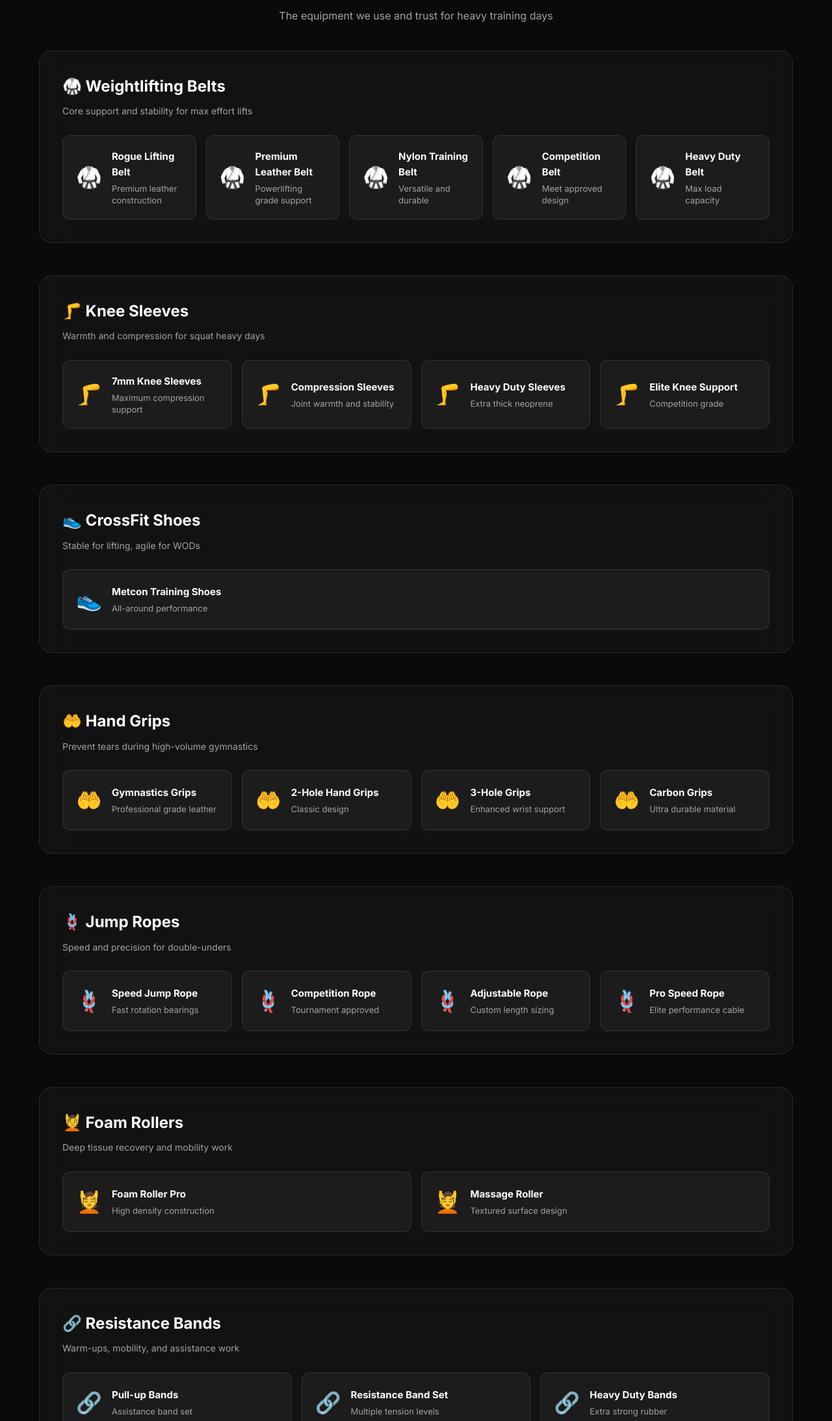
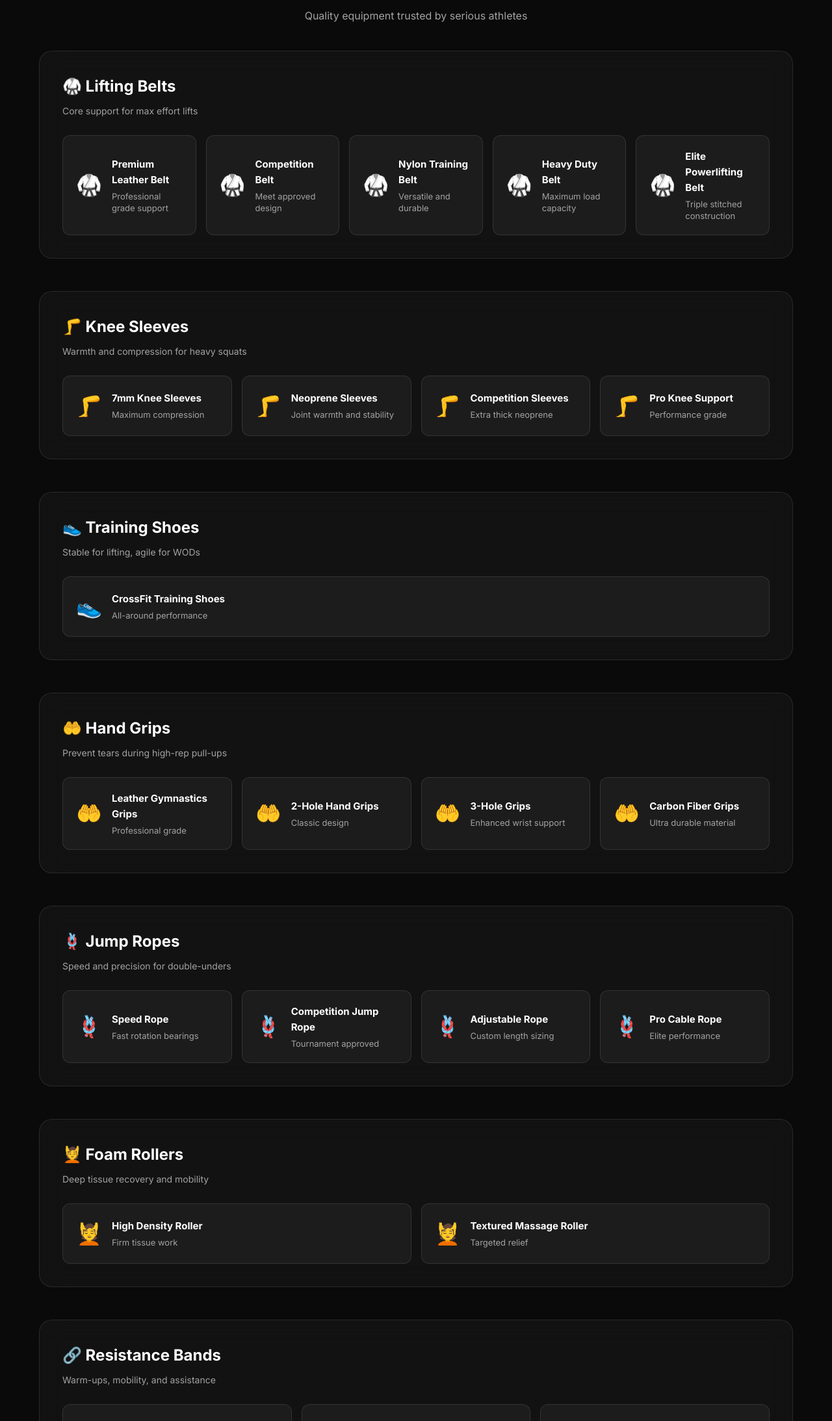
Before and after one commit to lukeoestreich24-pixel/WOD-TOOLS, a plain HTML site: page index.html in a window 1280 px wide. Shown: the part 1672-3859 px from the top of the page at 65% size. Drawn offline with Linux system fonts and the light colour scheme.

Commit message:
Update index.html

```diff
--- a/index.html
+++ b/index.html
@@ -110,29 +110,29 @@
     <div class="subtle-gear-section">
         <h2 class="section-title" style="margin-bottom: 15px;">Recommended Training Gear</h2>
         <p style="text-align: center; color: var(--text-secondary); margin-bottom: 40px; font-size: 16px;">
-            The equipment we use and trust for heavy training days
+            Quality equipment trusted by serious athletes
         </p>
 
         <div class="product-categories">
 
             <div class="product-category">
                 <div class="category-header">
-                    <h3>🥋 Weightlifting Belts</h3>
-                    <p>Core support and stability for max effort lifts</p>
+                    <h3>🥋 Lifting Belts</h3>
+                    <p>Core support for max effort lifts</p>
                 </div>
                 <div class="product-grid">
                     <a href="https://amzn.to/3MvFHf2" target="_blank" rel="noopener" class="product-card">
                         <div class="product-icon">🥋</div>
                         <div class="product-info">
-                            <div class="product-name">Rogue Lifting Belt</div>
-                            <div class="product-desc">Premium leather construction</div>
+                            <div class="product-name">Premium Leather Belt</div>
+                            <div class="product-desc">Professional grade support</div>
                         </div>
                     </a>
                     <a href="https://amzn.to/4bQhvhT" target="_blank" rel="noopener" class="product-card">
                         <div class="product-icon">🥋</div>
                         <div class="product-info">
-                            <div class="product-name">Premium Leather Belt</div>
-                            <div class="product-desc">Powerlifting grade support</div>
+                            <div class="product-name">Competition Belt</div>
+                            <div class="product-desc">Meet approved design</div>
                         </div>
                     </a>
                     <a href="https://amzn.to/46TcEci" target="_blank" rel="noopener" class="product-card">
@@ -145,15 +145,15 @@
                     <a href="https://amzn.to/4qEX7nF" target="_blank" rel="noopener" class="product-card">
                         <div class="product-icon">🥋</div>
                         <div class="product-info">
-                            <div class="product-name">Competition Belt</div>
-                            <div class="product-desc">Meet approved design</div>
+                            <div class="product-name">Heavy Duty Belt</div>
+                            <div class="product-desc">Maximum load capacity</div>
                         </div>
                     </a>
                     <a href="https://amzn.to/4awV7aP" target="_blank" rel="noopener" class="product-card">
                         <div class="product-icon">🥋</div>
                         <div class="product-info">
-                            <div class="product-name">Heavy Duty Belt</div>
-                            <div class="product-desc">Max load capacity</div>
+                            <div class="product-name">Elite Powerlifting Belt</div>
+                            <div class="product-desc">Triple stitched construction</div>
                         </div>
                     </a>
                 </div>
@@ -162,35 +162,35 @@
             <div class="product-category">
                 <div class="category-header">
                     <h3>🦵 Knee Sleeves</h3>
-                    <p>Warmth and compression for squat heavy days</p>
+                    <p>Warmth and compression for heavy squats</p>
                 </div>
                 <div class="product-grid">
                     <a href="https://amzn.to/4az9JGT" target="_blank" rel="noopener" class="product-card">
                         <div class="product-icon">🦵</div>
                         <div class="product-info">
                             <div class="product-name">7mm Knee Sleeves</div>
-                            <div class="product-desc">Maximum compression support</div>
+                            <div class="product-desc">Maximum compression</div>
                         </div>
                     </a>
                     <a href="https://amzn.to/4tDovVO" target="_blank" rel="noopener" class="product-card">
                         <div class="product-icon">🦵</div>
                         <div class="product-info">
-                            <div class="product-name">Compression Sleeves</div>
+                            <div class="product-name">Neoprene Sleeves</div>
                             <div class="product-desc">Joint warmth and stability</div>
                         </div>
                     </a>
                     <a href="https://amzn.to/4ty0z6h" target="_blank" rel="noopener" class="product-card">
                         <div class="product-icon">🦵</div>
                         <div class="product-info">
-                            <div class="product-name">Heavy Duty Sleeves</div>
+                            <div class="product-name">Competition Sleeves</div>
                             <div class="product-desc">Extra thick neoprene</div>
                         </div>
                     </a>
                     <a href="https://amzn.to/3MLAIah" target="_blank" rel="noopener" class="product-card">
                         <div class="product-icon">🦵</div>
                         <div class="product-info">
-                            <div class="product-name">Elite Knee Support</div>
-                            <div class="product-desc">Competition grade</div>
+                            <div class="product-name">Pro Knee Support</div>
+                            <div class="product-desc">Performance grade</div>
                         </div>
                     </a>
                 </div>
@@ -198,14 +198,14 @@
 
             <div class="product-category">
                 <div class="category-header">
-                    <h3>👟 CrossFit Shoes</h3>
+                    <h3>👟 Training Shoes</h3>
                     <p>Stable for lifting, agile for WODs</p>
                 </div>
                 <div class="product-grid">
                     <a href="https://amzn.to/4kG65Qb" target="_blank" rel="noopener" class="product-card">
                         <div class="product-icon">👟</div>
                         <div class="product-info">
-                            <div class="product-name">Metcon Training Shoes</div>
+                            <div class="product-name">CrossFit Training Shoes</div>
                             <div class="product-desc">All-around performance</div>
                         </div>
                     </a>
@@ -215,14 +215,14 @@
             <div class="product-category">
                 <div class="category-header">
                     <h3>🤲 Hand Grips</h3>
-                    <p>Prevent tears during high-volume gymnastics</p>
+                    <p>Prevent tears during high-rep pull-ups</p>
                 </div>
                 <div class="product-grid">
                     <a href="https://amzn.to/4tC9Fi9" target="_blank" rel="noopener" class="product-card">
                         <div class="product-icon">🤲</div>
                         <div class="product-info">
-                            <div class="product-name">Gymnastics Grips</div>
-                            <div class="product-desc">Professional grade leather</div>
+                            <div class="product-name">Leather Gymnastics Grips</div>
+                            <div class="product-desc">Professional grade</div>
                         </div>
                     </a>
                     <a href="https://amzn.to/4aRR6PK" target="_blank" rel="noopener" class="product-card">
@@ -242,7 +242,7 @@
                     <a href="https://amzn.to/4kFdI9u" target="_blank" rel="noopener" class="product-card">
                         <div class="product-icon">🤲</div>
                         <div class="product-info">
-                            <div class="product-name">Carbon Grips</div>
+                            <div class="product-name">Carbon Fiber Grips</div>
                             <div class="product-desc">Ultra durable material</div>
                         </div>
                     </a>
@@ -258,14 +258,14 @@
                     <a href="https://amzn.to/4ahqk38" target="_blank" rel="noopener" class="product-card">
                         <div class="product-icon">🪢</div>
                         <div class="product-info">
-                            <div class="product-name">Speed Jump Rope</div>
+                            <div class="product-name">Speed Rope</div>
                             <div class="product-desc">Fast rotation bearings</div>
                         </div>
                     </a>
                     <a href="https://amzn.to/4azS4yY" target="_blank" rel="noopener" class="product-card">
                         <div class="product-icon">🪢</div>
                         <div class="product-info">
-                            <div class="product-name">Competition Rope</div>
+                            <div class="product-name">Competition Jump Rope</div>
                             <div class="product-desc">Tournament approved</div>
                         </div>
                     </a>
@@ -279,8 +279,8 @@
                     <a href="https://amzn.to/3OdlLyh" target="_blank" rel="noopener" class="product-card">
                         <div class="product-icon">🪢</div>
                         <div class="product-info">
-                            <div class="product-name">Pro Speed Rope</div>
-                            <div class="product-desc">Elite performance cable</div>
+                            <div class="product-name">Pro Cable Rope</div>
+                            <div class="product-desc">Elite performance</div>
                         </div>
                     </a>
                 </div>
@@ -289,21 +289,21 @@
             <div class="product-category">
                 <div class="category-header">
                     <h3>💆 Foam Rollers</h3>
-                    <p>Deep tissue recovery and mobility work</p>
+                    <p>Deep tissue recovery and mobility</p>
                 </div>
                 <div class="product-grid">
                     <a href="https://amzn.to/4rjbnUf" target="_blank" rel="noopener" class="product-card">
                         <div class="product-icon">💆</div>
                         <div class="product-info">
-                            <div class="product-name">Foam Roller Pro</div>
-                            <div class="product-desc">High density construction</div>
+                            <div class="product-name">High Density Roller</div>
+                            <div class="product-desc">Firm tissue work</div>
                         </div>
                     </a>
                     <a href="https://amzn.to/3Ok4qne" target="_blank" rel="noopener" class="product-card">
                         <div class="product-icon">💆</div>
                         <div class="product-info">
-                            <div class="product-name">Massage Roller</div>
-                            <div class="product-desc">Textured surface design</div>
+                            <div class="product-name">Textured Massage Roller</div>
+                            <div class="product-desc">Targeted relief</div>
                         </div>
                     </a>
                 </div>
@@ -312,28 +312,28 @@
             <div class="product-category">
                 <div class="category-header">
                     <h3>🔗 Resistance Bands</h3>
-                    <p>Warm-ups, mobility, and assistance work</p>
+                    <p>Warm-ups, mobility, and assistance</p>
                 </div>
                 <div class="product-grid">
                     <a href="https://amzn.to/3OIMhzx" target="_blank" rel="noopener" class="product-card">
                         <div class="product-icon">🔗</div>
                         <div class="product-info">
-                            <div class="product-name">Pull-up Bands</div>
-                            <div class="product-desc">Assistance band set</div>
+                            <div class="product-name">Pull-up Assist Bands</div>
+                            <div class="product-desc">Multiple resistance levels</div>
                         </div>
                     </a>
                     <a href="https://amzn.to/4kyI39E" target="_blank" rel="noopener" class="product-card">
                         <div class="product-icon">🔗</div>
                         <div class="product-info">
                             <div class="product-name">Resistance Band Set</div>
-                            <div class="product-desc">Multiple tension levels</div>
+                            <div class="product-desc">Complete tension range</div>
                         </div>
                     </a>
                     <a href="https://amzn.to/4kBeog1" target="_blank" rel="noopener" class="product-card">
                         <div class="product-icon">🔗</div>
                         <div class="product-info">
                             <div class="product-name">Heavy Duty Bands</div>
-                            <div class="product-desc">Extra strong rubber</div>
+                            <div class="product-desc">Extra thick rubber</div>
                         </div>
                     </a>
                 </div>
```
